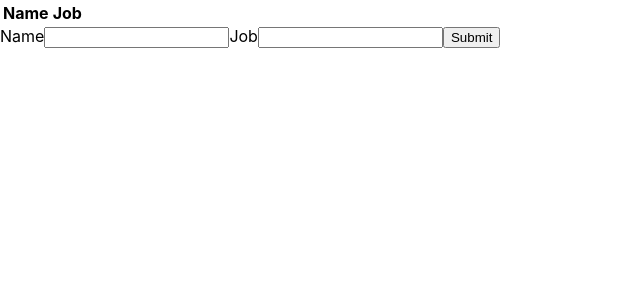
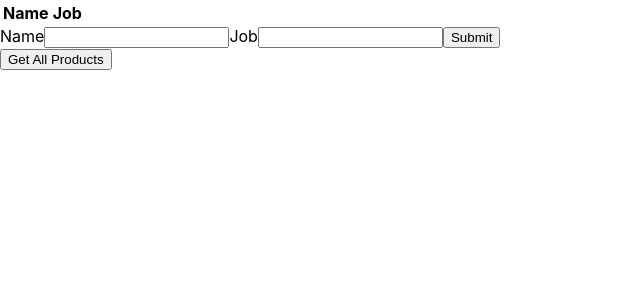
Before and after one commit to amillion3/bangazon-playground, a React (Create React App) app: page / in a window 1280 px wide. Shown: the top 300 px of the page, without its empty margins (0-640 px from the left). Built offline with nearby package versions, Linux system fonts and the light colour scheme.

Commit message:
Able to print data from the API!!

```diff
--- a/src/App.js
+++ b/src/App.js
@@ -38,9 +38,9 @@ class App extends Component {
         <Form
           handleSubmit={this.handleSubmit}
         />
-        <Products
-          productData={products}
-        />
+        <Products>
+
+        </Products>
       </div>
     );
   }
--- a/src/Components/Products/Products.js
+++ b/src/Components/Products/Products.js
@@ -6,13 +6,14 @@ class Products extends Component {
     products: []
   };
 
-  handleClick = event => {
+  handleClick = () => {
     const url = 'https://localhost:44398/api/product';
     fetch(url)
-    .then(result => result.json())
-    .then(result => {
+    .then(product => product.json())
+    .then(console.log('it worked'))
+    .then(products => {
       this.setState({
-        products: result
+        products
       })
     })
   }
@@ -21,10 +22,18 @@ class Products extends Component {
     const {products} = this.state;
 
     const output = products.map((product, index) => {
-      return <li key={index}>{product}}</li>
+      return <li key={product.id}>{product.title}}</li>
     })
-    return <ul>{output}</ul>
-
+    return (
+      <div>
+        <input
+            type="button"
+            value="Get All Products"
+            onClick={this.handleClick}
+          />
+        <ul>{output}</ul>
+      </div>
+    );
   }
 }
 
```
